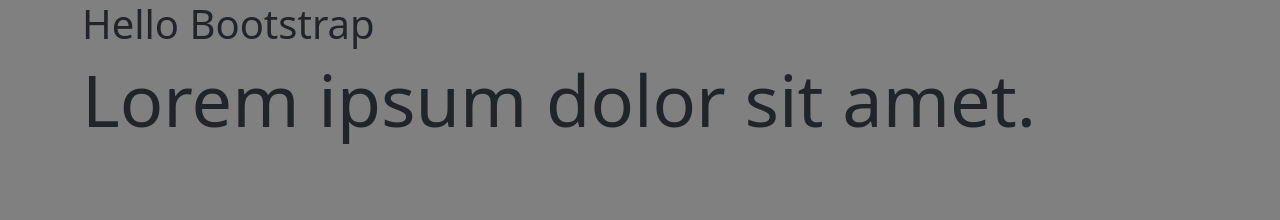
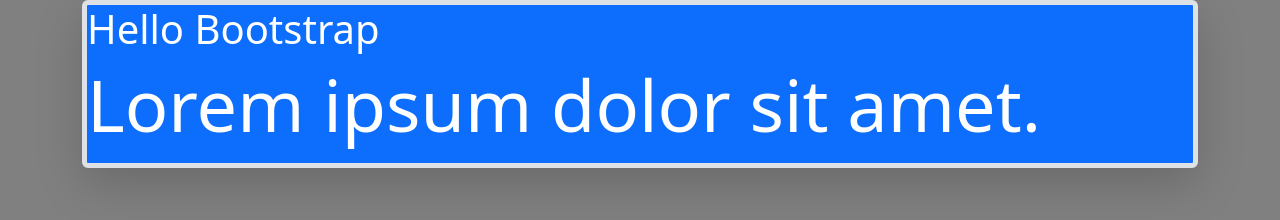
Before and after one commit to Colinmoore06/IntroToBootstrap, a plain HTML site: page index.html in a window 1280 px wide. Drawn offline with nearby package versions, Linux system fonts and the light colour scheme.

Commit message:
third commit

```diff
--- a/index.html
+++ b/index.html
@@ -23,8 +23,8 @@
 
 <body>
     <div class="container">
-        <header>
-            <h1>Hello Bootstrap</h1>
+        <header class="bg-primary text-white border border-5 rounded shadow-lg">
+            <h1 clas="mt-5">Hello Bootstrap</h1>
             <p class="display-2">Lorem ipsum dolor sit amet.</p>
         </header>
     </div>
```
